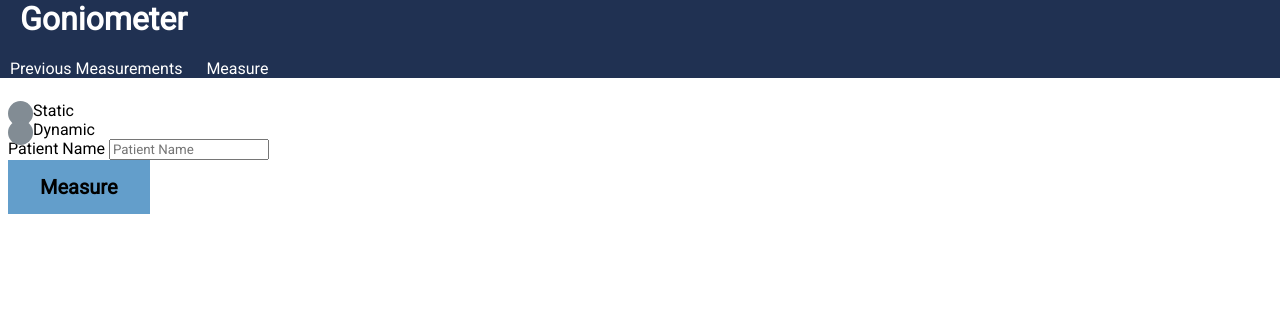
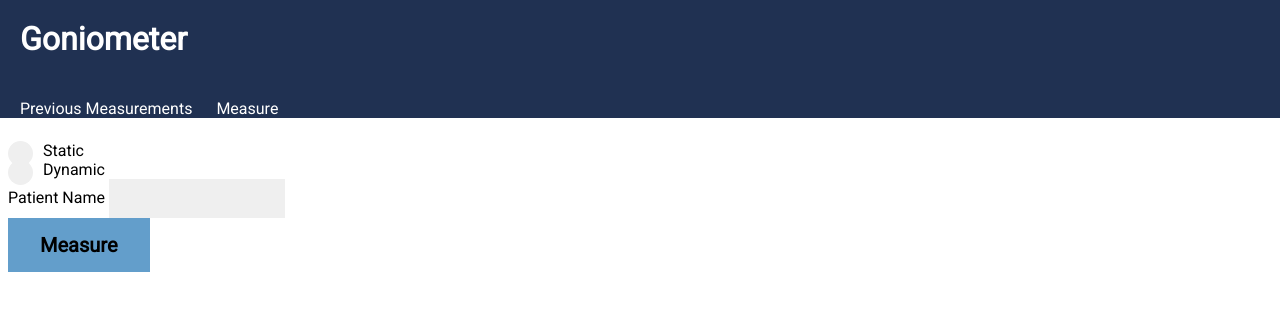
Before and after one commit to ece4180/ece4180.github.io, a Python web app: template templates/index.html in a window 1280 px wide. Shown: the top 311 px of the page. Run offline with Jinja, Linux system fonts and the light colour scheme; the template is opened without the code that fills it, so the values that code supplies are empty.

Commit message:
move css into separate file

```diff
--- /dev/null
+++ b/static/css/style.css
@@ -0,0 +1,104 @@
+* {
+  font-family: 'Roboto';
+}
+
+body {
+  margin: 0px;
+}
+
+.content {
+  margin: 8px;
+}
+
+.header {
+  background-color: #203152;
+  color: #fff;
+  margin
+  padding: 8px;
+}
+
+.header h1 {
+  padding: 20px;
+}
+
+.header-item {
+  color: #fff;
+  padding-left: 20px;
+  padding-bottom: 30px;
+  text-decoration: none;
+}
+
+button {
+  border: none;
+  padding: 15px 32px;
+  background-color: #639ECB;
+  font-size: 20px;
+  font-weight: bold;
+}
+
+form {
+  padding-top: 15px;
+  display: block;
+}
+
+.container {
+  display: "block";
+  padding-left: 35px;
+  margin-bottom: 30px;
+  position: relative;
+  cursor: pointer;
+  user-select: none;
+}
+
+.container input {
+  position: absolute;
+  opacity: 0;
+  cursor: pointer;
+  height: 0;
+  width: 0;
+}
+
+.checkmark {
+  position: absolute;
+  top: 0;
+  left: 0;
+  height: 25px;
+  width: 25px;
+  background-color: #efefef;
+  border-radius: 50%;
+}
+
+/* On mouse over change bg color */
+.container:hover input ~ .checkmark {
+  background-color: #828C94;
+}
+
+/* add bg when radio button is checked */
+.container input:checked ~ .checkmark {
+  background-color: #639ECB;
+}
+
+.checkmark:after {
+  content: "";
+  position: absolute;
+  display: none;
+}
+
+.container input:checked ~ .checkmark:after {
+  display: block;
+}
+
+.container .checkmark:after {
+  top: 9px;
+  left: 9px;
+  width: 8px;
+  height: 8px;
+  border-radius: 50%;
+  background: #fff;
+}
+
+input[type='text'] {
+  border: none;
+  background-color: #efefef;
+  padding: 12px;
+}
--- a/templates/index.html
+++ b/templates/index.html
@@ -2,109 +2,9 @@
   <head>
     <link rel="stylesheet"
         href="https://fonts.googleapis.com/css?family=Roboto" />
-    <link rel="stylesheet" href="style.css" />
-    <style>
-      * {
-        font-family: 'Roboto';
-      }
-
-      body {
-        margin: 0px;
-      }
-
-      .content {
-        margin: 8px;
-      }
-
-      .header {
-        background-color: #203152;
-        color: #fff;
-        margin
-        padding: 8px;
-      }
-
-      .header h1 {
-        padding-left: 20px;
-      }
-
-      .header-item {
-        color: #fff;
-        padding: 20px 10px;
-        padding-botton: 30px;
-        text-decoration: none;
-      }
-
-      button {
-        border: none;
-        padding: 15px 32px;
-        background-color: #639ECB;
-        font-size: 20px;
-        font-weight: bold;
-      }
-
-      form {
-        padding-top: 15px;
-        display: block;
-      }
-
-      .container {
-        display: "block";
-        padding-left: 25px;
-        margin-bottom: 18px;
-        position: relative;
-        cursor: pointer;
-        user-select: none;
-      }
-
-      .container input {
-        position: absolute;
-        opacity: 0;
-        cursor: pointer;
-        height: 0;
-        width: 0;
-      }
-
-      .checkmark {
-        position: absolute;
-        top: 0;
-        left: 0;
-        height: 25px;
-        width: 25px;
-        background-color: #828C94;
-        border-radius: 50%;
-      }
-
-      /* On mouse over change bg color */
-      .container:hover input ~ .checkmark {
-        background-color: #828C94;
-      }
-
-      /* add bg when radio button is checked */
-      .container input:checked ~ .checkmark {
-        background-color: #639ECB;
-      }
-
-      .checkmark:after {
-        content: "";
-        position: absolute;
-        display: none;
-      }
-
-      .container input:checked ~ .checkmark:after {
-        display: block;
-      }
-
-      .container .checkmark:after {
-        top: 9px;
-        left: 9px;
-        width: 8px;
-        height: 8px;
-        border-radius: 50%;
-        background: #fff;
-      }
-    </style>
+    <link rel="stylesheet" href="/static/css/style.css" />
     <div class="header">
-      <h1>Goniometer</h1>
+      <h1 class="title">Goniometer</h1>
       <span>
         <a class="header-item" href="/history">Previous Measurements</a>
         <a class="header-item" href="/">Measure</a>
@@ -126,7 +26,7 @@
       </span>
       <div>
         <label for="Name">Patient Name</label>
-        <input type="text" placeholder="Patient Name" id="Name" name="Name"/>
+        <input type="text" id="Name" name="Name"/>
       </div>
       <button class="submit-button" type="submit">Measure</button>
     </form>
--- a/templates/style.css
+++ /dev/null
@@ -1,8 +0,0 @@
-* {
-  font-family: 'Roboto';
-}
-
-button .submit-button {
-  border: none;
-  padding: "15px 32px"
-}
```
Also changed, not shown: recorddb.py (+5 -2 lines), templates/history.html (+14 -5 lines).
